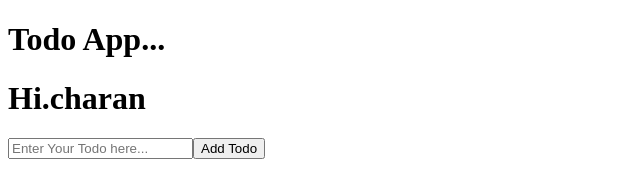
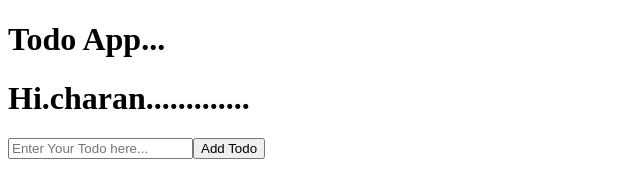
Before and after one commit to Charan27798/todo-list, a React (Vite) app: page / in a window 1280 px wide. Shown: the top 170 px of the page, without its empty margins (0-640 px from the left). Built offline with nearby package versions, Linux system fonts and the light colour scheme.

Commit message:
Update App.jsx

```diff
--- a/src/App.jsx
+++ b/src/App.jsx
@@ -43,7 +43,7 @@ const HandleEditTodo = (index)=>
   return (
     <div>
                   <h1> Todo App...</h1>
-                  <h1> Hi.charan</h1>
+                  <h1> Hi.charan.............</h1>
                   <input
                         type='text'
                         placeholder='Enter Your Todo here...'
```
